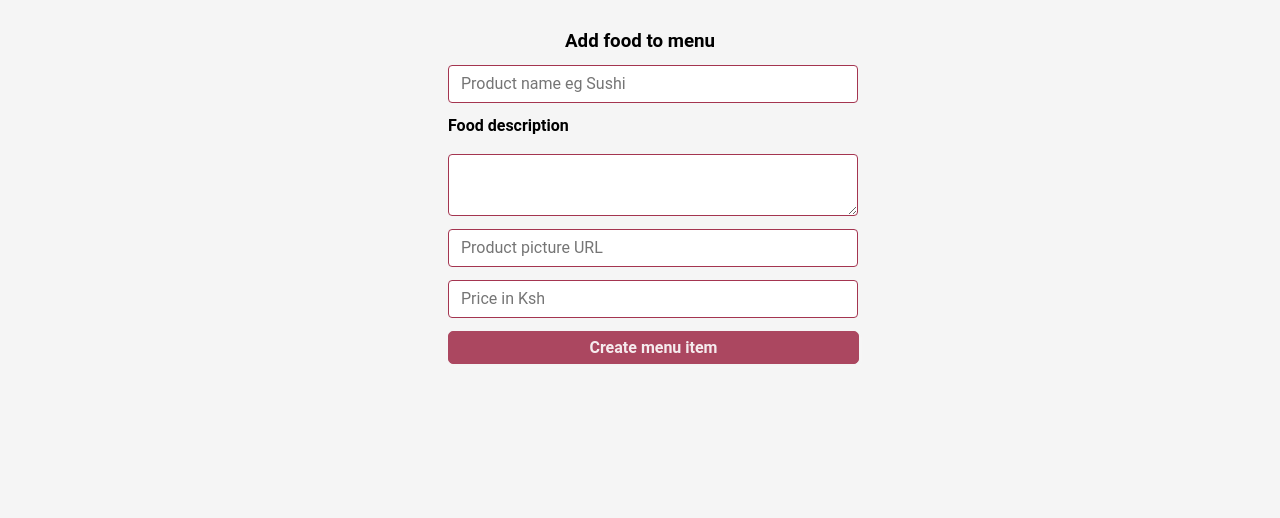
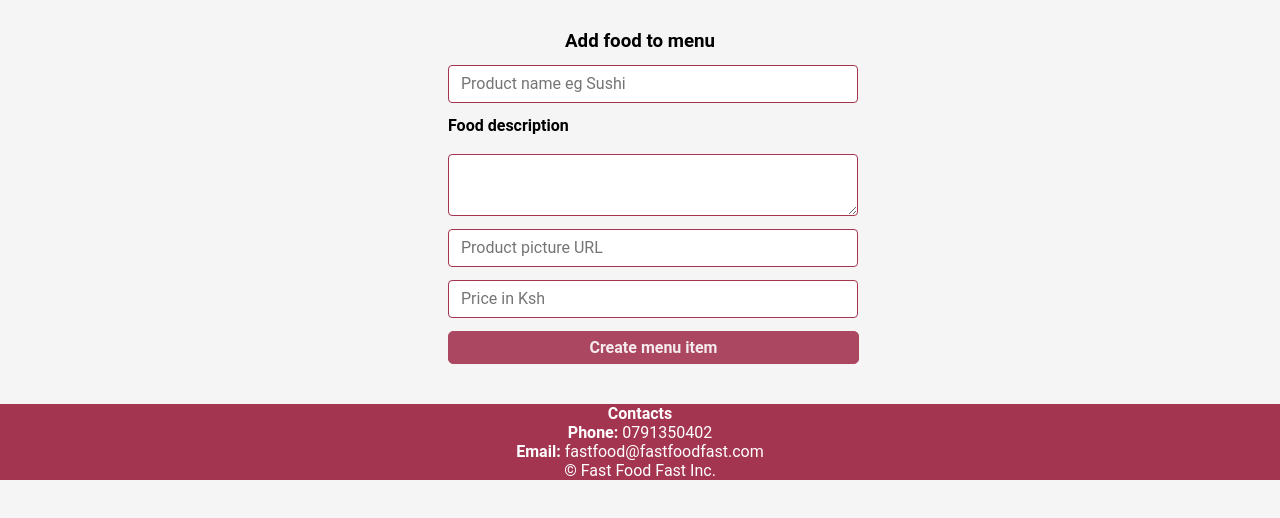
Before and after one commit to SilasKenneth/fast-food-fast-ui, a plain HTML site: page UI/additem.html in a window 1280 px wide. Shown: the part 70-588 px from the top of the page. Drawn offline with Linux system fonts and the light colour scheme.

Commit message:
[FIX] Add the missing footer and fix the text-position

```diff
--- a/UI/additem.html
+++ b/UI/additem.html
@@ -42,7 +42,10 @@
 			</div>
 		</main>
 		<footer class="theme">
-
+			<h4 class="text-center">Contacts</h4>
+			<p class="text-center"><strong>Phone:</strong> 0791350402</p>
+			<p class="text-center"><strong>Email:</strong> fastfood@fastfoodfast.com</p>
+			<p class="text-center">&copy; Fast Food Fast Inc.</p>
 		</footer>
 	</body>
 </html>
```
